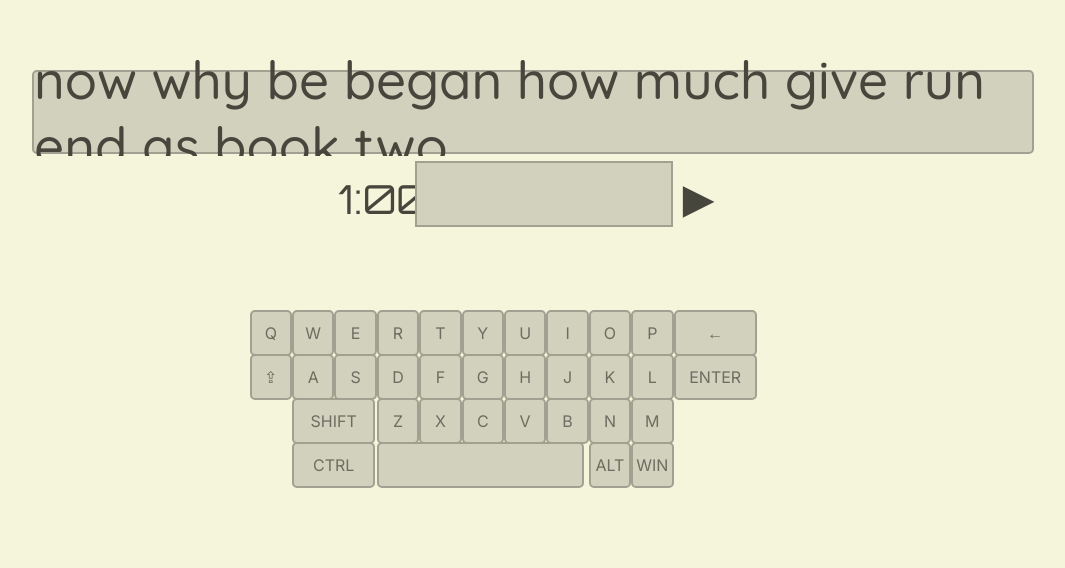
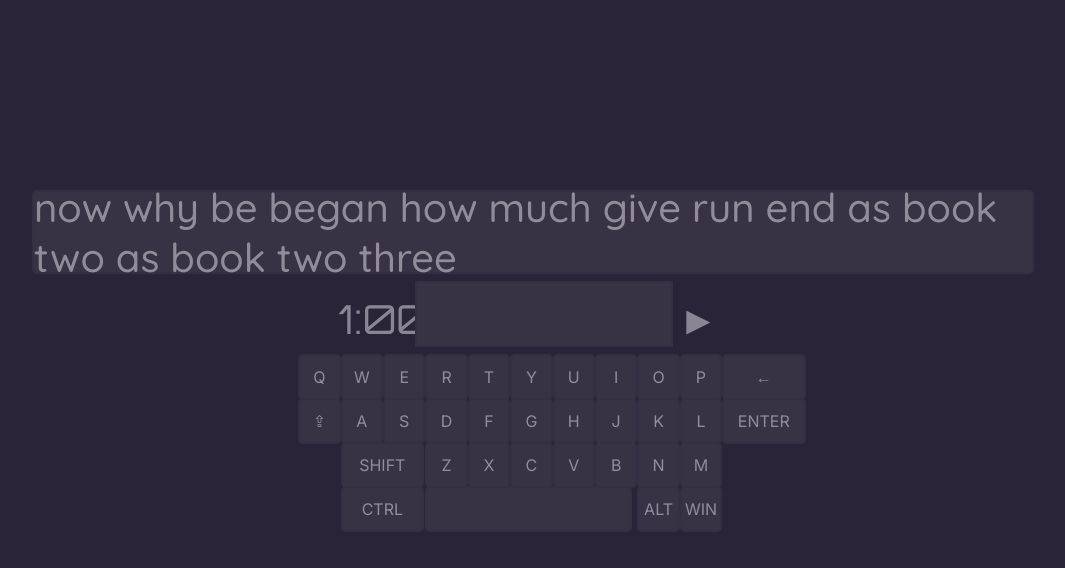
Before and after one commit to Callum-Gilfedder/TypingTest, a Next.js app in the folder typing-test-project/: page / in a window 1280 px wide. Shown: the part 130-698 px from the top of the page, without its empty margins (96-1161 px from the left). Built offline with nearby package versions, Linux system fonts and the light colour scheme.

Commit message:
Nice visual groundwork complete

```diff
--- a/typing-test-project/src/app/globals.css
+++ b/typing-test-project/src/app/globals.css
@@ -4,12 +4,13 @@
 :root {
   --keyboard-width: 36vw;
   --keyboard-height: 22vh;
-  --background-color: beige;
-  --secondary-color: rgb(209, 209, 189);
-  --activation-color: white;
-  --border-color: rgb(161, 161, 145);
-  --large-font: 3.3rem;
-  --text-color: rgb(70, 70, 61);;
+  --background-color: rgb(42, 36, 56);
+  --secondary-color: rgb(56, 51, 68);
+  --activation-color: rgba(255, 255, 255, 0.452);
+  --border-color: rgb(53, 47, 68);
+  --large-font: 2.5rem;
+  --text-color: rgba(219, 216, 227, 0.541);
+  --key-text-color: rgba(219, 216, 227, 0.541);
 }
 
 
@@ -25,8 +26,8 @@ body {
 .keyboard-container {
   width: var(--keyboard-width);
   height: var(--keyboard-height);
-  margin-top: 10vh;
-  margin-left: 27vw;
+  margin-top: 0.5vh;
+  margin-left: 30.8vw;
   display: grid;
   grid-template-columns: repeat(12, 1fr);
   grid-template-rows: repeat(4, 1fr);
@@ -35,11 +36,11 @@ body {
 }
 
 .main-container {
-  margin-top: 25vh;
+  margin-top: 40vh;
   margin-left: 10vw;
   width: 78vw;
   height: 20vh;
-  background-color: beige;
+  background-color: var(--background-color);
   display: flex;
   flex-direction: column;
   font-size: var(--large-font);
@@ -72,7 +73,7 @@ body {
 
 .start-button {
   width: 4vw;
-  margin-top: 5px;
+  margin-top: 25px;
   margin-left: 0px;
   height: 86%;
   background-color: var(--background-color);
@@ -114,6 +115,7 @@ input {
   text-align: center;
   align-items: center; /* Vertical alignment */
   justify-content: center;
+  color: var(--text-color)
 
 }
 
@@ -122,8 +124,8 @@ input {
   width: 3vw;
   /* 1/12 keyboard-width */
   background-color:var(--secondary-color) ;
-  border: solid 2px rgb(161, 161, 145);
-  color: rgb(109, 109, 98);
+  border: solid 2px var(--border-color);
+  color: var(--key-text-color);
   border-radius: 5px;
   display: flex;
   align-items: center; /* Vertical alignment */
@@ -145,21 +147,20 @@ input {
 
 @keyframes key-animation {
   0% {
-    background-color: rgb(209, 209, 189);
-    border: solid 2px rgb(161, 161, 145);
-    color: rgb(109, 109, 98);
+
+    color: var(--key-text-color);
   }
   10% {
-    border: solid rgb(16, 192, 192) 2px;
-    color: rgb(16, 192, 192);
-    background-color: rgb(252, 252, 252);
-    box-shadow: inset 0 0 20px 5px rgba(0, 0, 0, 0.3);
+    /* border: solid rgb(16, 192, 192) 2px; */
+    /* color: rgb(16, 192, 192); */
+    background-color: var(--activation-color);
+    color: black;
+    /* box-shadow: inset 0 0 20px 5px rgba(0, 0, 0, 0.3); */
 
   }
   100% {
-    background-color: rgb(209, 209, 189);
-    border: solid 2px rgb(161, 161, 145);
-    color: rgb(109, 109, 98);
+    /* background-color: rgb(209, 209, 189); */
+    color: var(--text-color);
 
   }
 }
--- a/typing-test-project/src/app/page.tsx
+++ b/typing-test-project/src/app/page.tsx
@@ -31,7 +31,7 @@ export default function Home() {
     <main className='body'>
         <div className="main-container">
           <div className="row row-1">
-            now why be began how much give run end as book two
+            now why be began how much give run end as book two as book two three
           </div>
           <div className="row row-2">
             <div className="timer">1:00</div>
```
Also changed, not shown: typing-test-project/plan.png (added).
